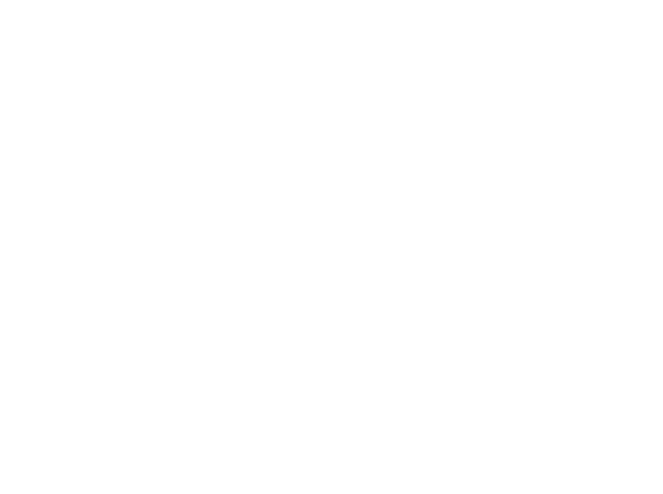
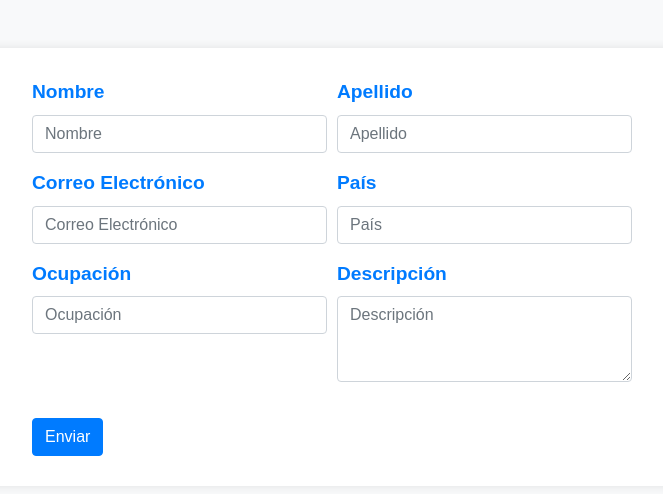
Before and after one commit to sofia-hernandezp/formulario-semana20, a plain HTML site: page index.html in a window 1280 px wide. Shown: the whole page, without its empty margins (308-971 px from the left). Drawn offline with nearby package versions, Linux system fonts and the light colour scheme; a small style sheet from the web is missing.

Commit message:
Update index.html

```diff
--- a/index.html
+++ b/index.html
@@ -2,12 +2,87 @@
 <html lang="en">
 <head>
     <meta charset="UTF-8">
-    <meta name="viewport" content="width=device-width, initial-scale=1.0">
-    <title>Formulario</title>
+    <meta name="viewport" content="width=device-width, initial-scale=1, shrink-to-fit=no">
+    <link rel="stylesheet" href="https://stackpath.bootstrapcdn.com/bootstrap/4.5.2/css/bootstrap.min.css" integrity="sha384-B4gt1jrGC7Jh4AgTPSdUtOBvfO8sh+WyKpKGoG7uFZt3Ic8JK9tNpv1+8OrhL3gy" crossorigin="anonymous">
+    <title>FORMULARIO CON MARIA DB</title>
+    <style>
+        body {
+            background-color: #f8f9fa;
+            font-family: 'Arial', sans-serif;
+            color: #333;
+        }
+        .container {
+            background-color: #ffffff;
+            padding: 30px;
+            border-radius: 10px;
+            box-shadow: 0 0 10px rgba(0, 0, 0, 0.1);
+        }
+        form {
+            max-width: 600px;
+            margin: 0 auto;
+        }
+        label {
+            font-weight: bold;
+            font-size: 1.2em;
+            color: #007bff; /* Bootstrap primary color */
+        }
+        input, select, textarea {
+            font-size: 1.1em;
+        }
+        button {
+            margin-top: 20px;
+            font-size: 1.2em;
+            background-color: #007bff;
+            color: #fff;
+            border: none;
+            cursor: pointer;
+        }
+        button:hover {
+            background-color: #0056b3; /* Slightly darker shade on hover */
+        }
+    </style>
 </head>
 <body>
 
+<div class="container mt-5">
+    <form>
+        <div class="form-row">
+            <div class="form-group col-md-6">
+                <label for="nombre">Nombre</label>
+                <input type="text" class="form-control" id="nombre" placeholder="Nombre">
+            </div>
+            <div class="form-group col-md-6">
+                <label for="apellido">Apellido</label>
+                <input type="text" class="form-control" id="apellido" placeholder="Apellido">
+            </div>
+        </div>
+        <div class="form-row">
+            <div class="form-group col-md-6">
+                <label for="correo">Correo Electrónico</label>
+                <input type="email" class="form-control" id="correo" placeholder="Correo Electrónico">
+            </div>
+            <div class="form-group col-md-6">
+                <label for="pais">País</label>
+                <input type="text" class="form-control" id="pais" placeholder="País">
+            </div>
+        </div>
+        <div class="form-row">
+            <div class="form-group col-md-6">
+                <label for="ocupacion">Ocupación</label>
+                <input type="text" class="form-control" id="ocupacion" placeholder="Ocupación">
+            </div>
+            <div class="form-group col-md-6">
+                <label for="descripcion">Descripción</label>
+                <textarea class="form-control" id="descripcion" rows="3" placeholder="Descripción"></textarea>
+            </div>
+        </div>
+        <button type="submit" class="btn btn-primary">Enviar</button>
+    </form>
+</div>
 
-    <script src="main.js"></script>
+<script src="https://code.jquery.com/jquery-3.5.1.slim.min.js" integrity="sha384-DfXdz2htPH0lsSSs5nCTpuj/zy4C+OGpamoFVy38MVBnE+IbbVYUew+OrCXaRkfj" crossorigin="anonymous"></script>
+<script src="https://cdn.jsdelivr.net/npm/@popperjs/core@2.9.3/dist/umd/popper.min.js" integrity="sha384-ZMP7rVo3mIykV+2+9J3UJ46jBk0WLaUAdn689aCwoqbBJiSnjAK/l8WvCWPIPm49" crossorigin="anonymous"></script>
+<script src="https://stackpath.bootstrapcdn.com/bootstrap/4.5.2/js/bootstrap.min.js" integrity="sha384-B4gt1jrGC7Jh4AgTPSdUtOBvfO8sh+WyKpKGoG7uFZt3Ic8JK9tNpv1+8OrhL3gy" crossorigin="anonymous"></script>
+
 </body>
 </html>
```
